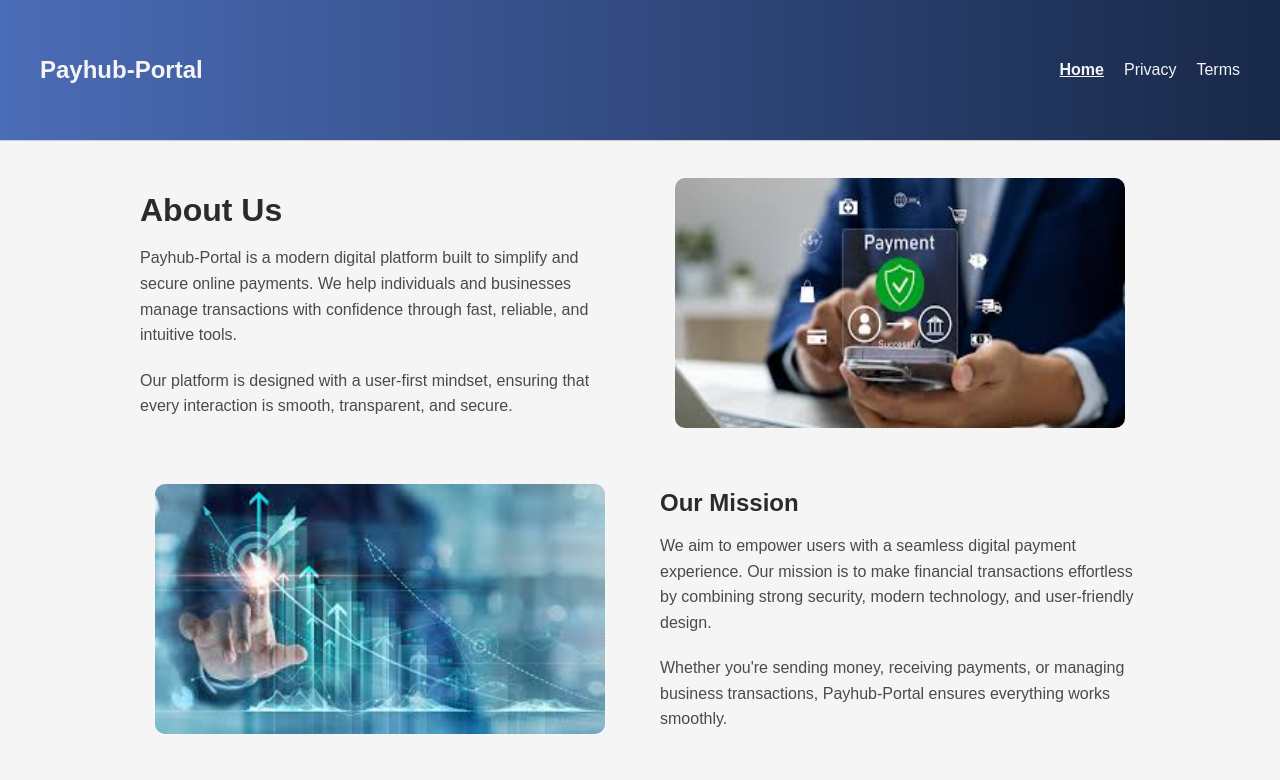
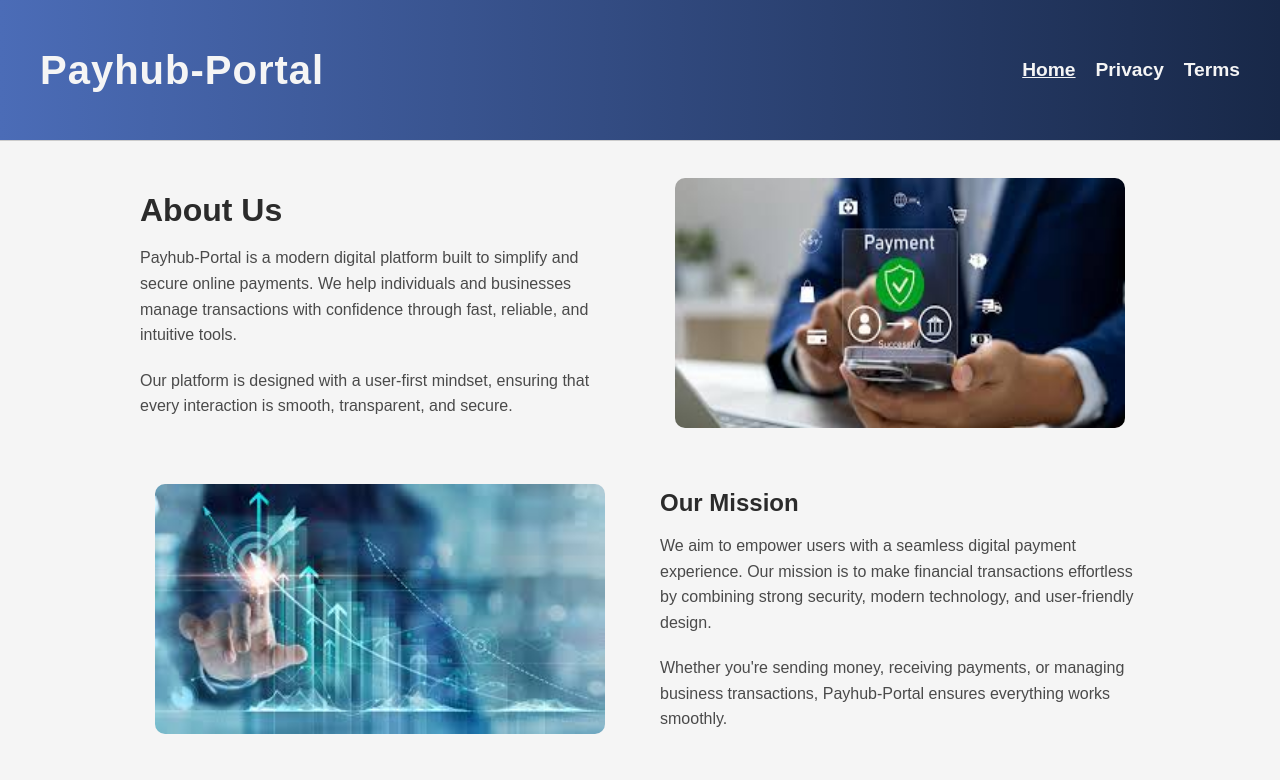
Before and after one commit to alekhyaatyam/Payhub-Portal, a Next.js app: page / in a window 1280 px wide. Shown: the top 780 px of the page. Built offline with nearby package versions, Linux system fonts and the light colour scheme.

Commit message:
Initial Version 2.1 - Updated header text size, link size, image size, and About Us layout

```diff
--- a/app/globals.css
+++ b/app/globals.css
@@ -84,23 +84,22 @@ p {
   padding: 20px 40px;
   background: linear-gradient(90deg, #4b6cb7, #182848);
   border-bottom: 1px solid #ccc;
-  position: sticky;
-  top: 0;
-  z-index: 50;
 }
 
 .logo {
   margin: 0;
   color: #f5f5f5;
-  font-weight: 700;
-  font-size: 1.5rem;
+  font-weight: 750;
+  font-size: 2.5rem;
+  letter-spacing: 1px;
 }
 
 .nav a {
   margin-left: 20px;
   text-decoration: none;
   color: #f5f5f5;
-  font-weight: 500;
+  font-weight: 600;
+  font-size: 1.2rem;
 }
 
 .nav a.active {
```
